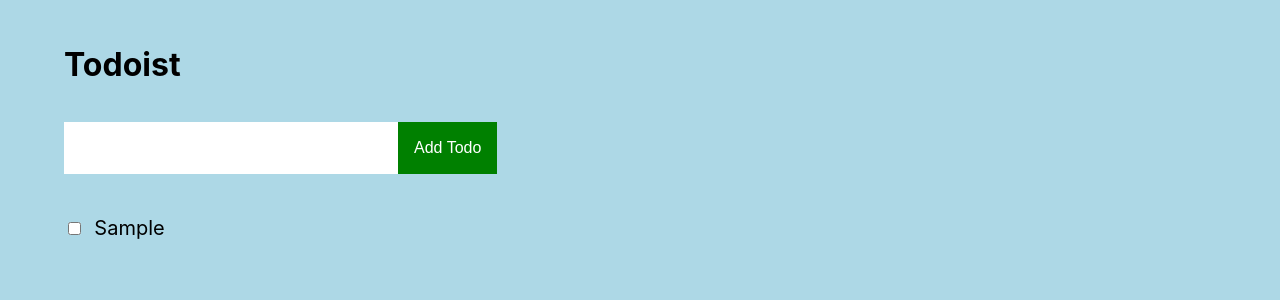
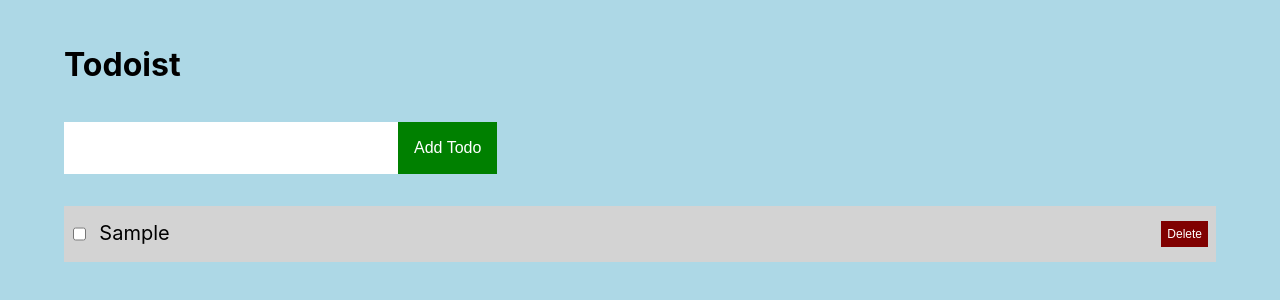
Before and after one commit to npranto/todoist, a React (Create React App) app in the folder client/: page / in a window 1280 px wide. Both pictures are taken after typing "Sample" into the empty fields and a click on the button "Add Todo". Shown: the top 300 px of the page. Built offline with nearby package versions, Linux system fonts and the light colour scheme.

Commit message:
Add the ability to remove a task from todo list

```diff
--- a/client/package.json
+++ b/client/package.json
@@ -1,6 +1,6 @@
 {
-  "name": "client",
-  "version": "0.1.0",
+  "name": "todoist-client",
+  "version": "0.3.0",
   "private": true,
   "dependencies": {
     "@testing-library/jest-dom": "^5.11.4",
--- a/client/src/App.css
+++ b/client/src/App.css
@@ -28,10 +28,26 @@
 }
 
 .todo-item {
-  padding: 0.5em 0;
+  padding: 0.75em 0.25em;
   font-size: 1.25rem;
+  background-color: lightgrey;
+  margin: 0.5em 0;
+  display: flex;
 }
 
 .todo-item input[type="checkbox"] {
   margin-right: 1em;
 }
+
+.todo-item label {
+  flex-grow: 1;
+}
+
+.delete-todo-btn {
+  padding: 0.5em;
+  background-color: maroon;
+  color: white;
+  font-size: 0.75rem;
+  margin: 0 0.25em;
+  align-self: baseline;
+}
--- a/client/src/App.js
+++ b/client/src/App.js
@@ -18,6 +18,12 @@
     setTodoInput("");
   };
 
+  const onDeleteTodo = (todoId) => {
+    setTodos((prevTodos) =>
+      prevTodos.filter((prevTodo) => prevTodo.id !== todoId)
+    );
+  };
+
   const createTodo = (name) => {
     if (!name || !name.length) {
       throw new Error(
@@ -26,7 +32,9 @@
     }
     return {
       id: uuidv4(),
+      createdAt: new Date(),
       name,
+      completed: true,
     };
   };
 
@@ -64,6 +72,13 @@
               id={todo.id}
             />
             <label htmlFor={todo.id}>{todo.name}</label>
+            <button
+              type="button"
+              className="delete-todo-btn"
+              onClick={() => onDeleteTodo(todo.id)}
+            >
+              Delete
+            </button>
           </li>
         ))}
       </ul>
```
Also changed, not shown: 2 other files (tests, documents, lock files or other folders).
